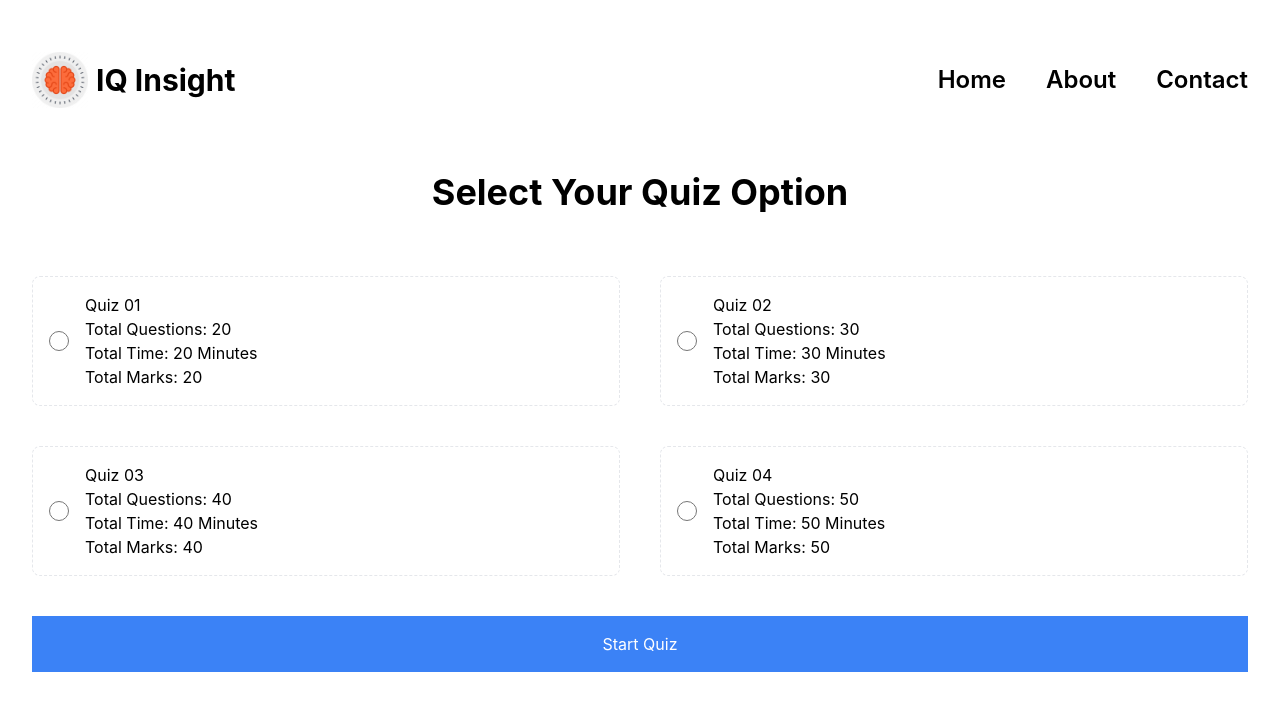
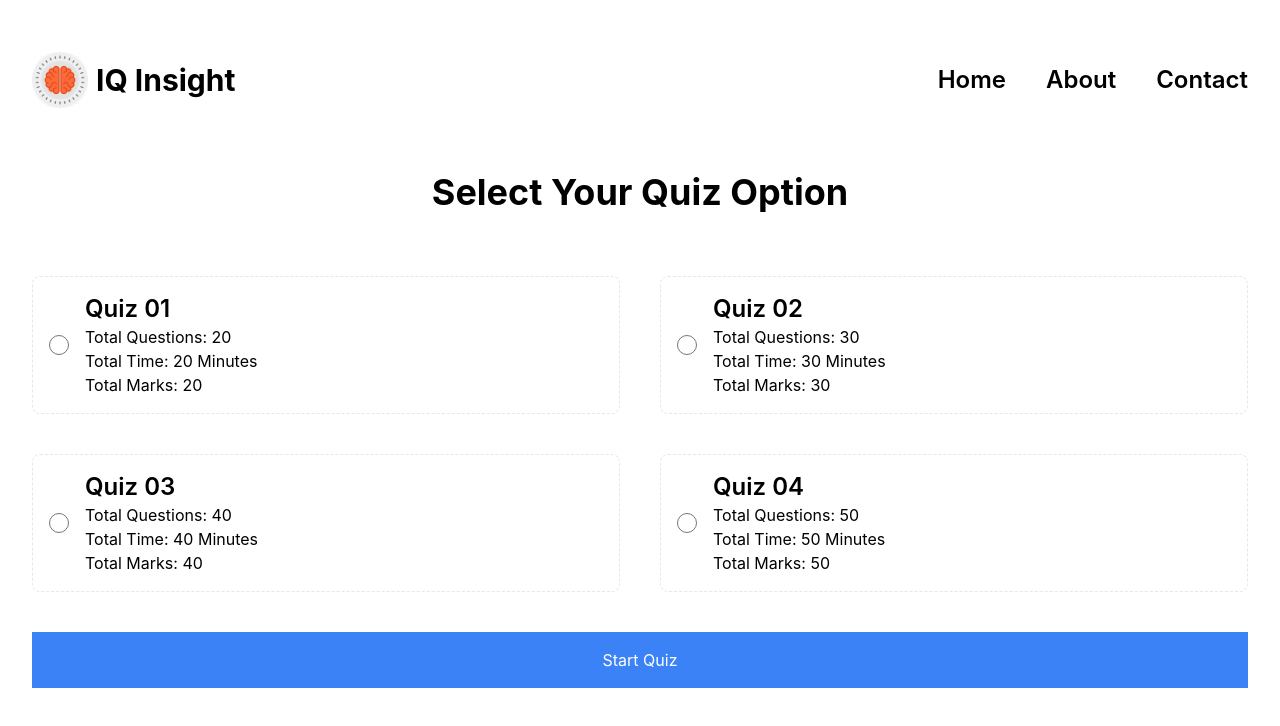
Before and after one commit to iamsadikrahman/iq-insight, a Vue app: page /1/start-quiz in a window 1280 px wide. Shown: the top 726 px of the page. Built offline with nearby package versions, Linux system fonts and the light colour scheme.

Commit message:
quiz type font size fixed

```diff
--- a/src/views/StartQuiz.vue
+++ b/src/views/StartQuiz.vue
@@ -77,7 +77,7 @@ const startQuiz = () => {
             v-model="selectedOption"
           />
           <div>
-            <h4>{{ quizType.name }}</h4>
+            <h4 class="font-semibold text-2xl">{{ quizType.name }}</h4>
             <p>Total Questions: {{ quizType.totalQuestions }}</p>
             <p>Total Time: {{ quizType.time }} Minutes</p>
             <p>Total Marks: {{ quizType.totalMarks }}</p>
```
